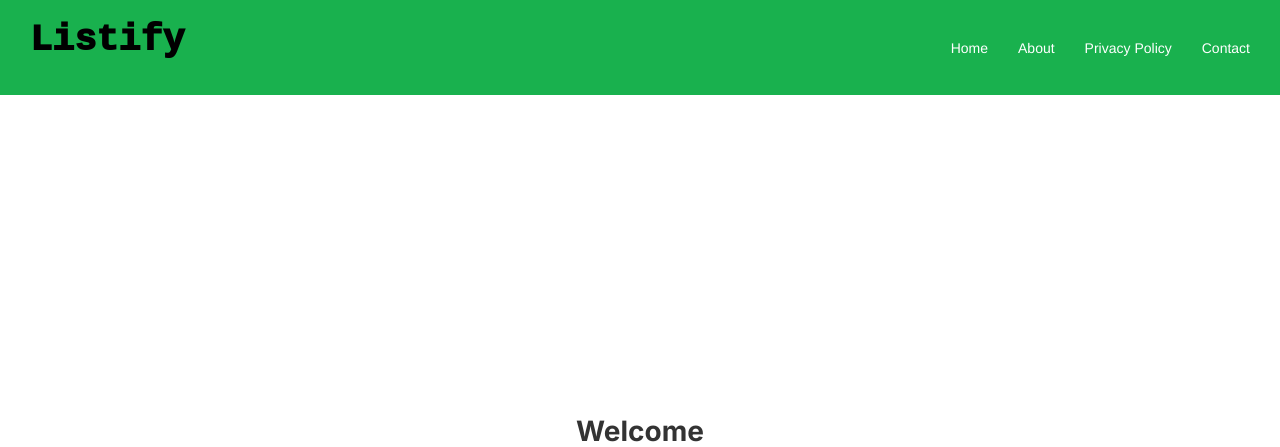
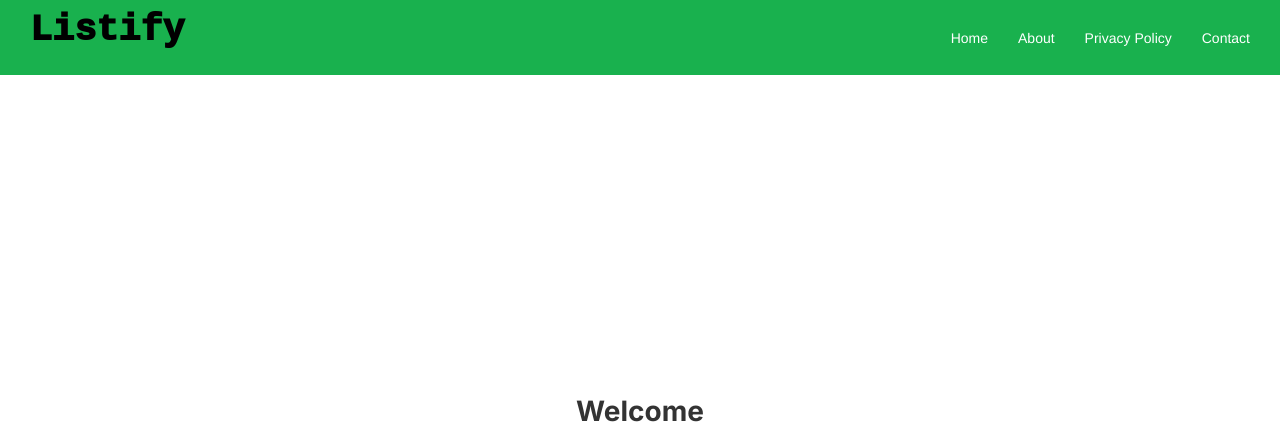
Before and after one commit to zaxnite/Billify, a Flask app: page / in a window 1280 px wide. Shown: the top 447 px of the page. Run offline with Flask 3, Linux system fonts and the light colour scheme; some libraries are stand-ins or nearby versions.

Commit message:
Update style.css

```diff
--- a/static/style.css
+++ b/static/style.css
@@ -25,7 +25,7 @@ nav {
   justify-content: space-between;
   background: #19b14e;
   position: relative;
-  height: 75px;
+  height: 55px;
 }
 
 nav ul {
```
